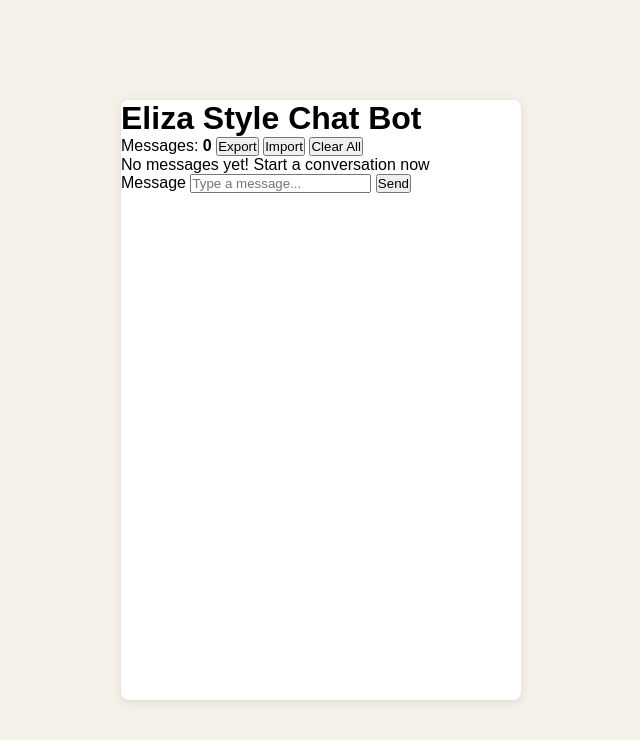
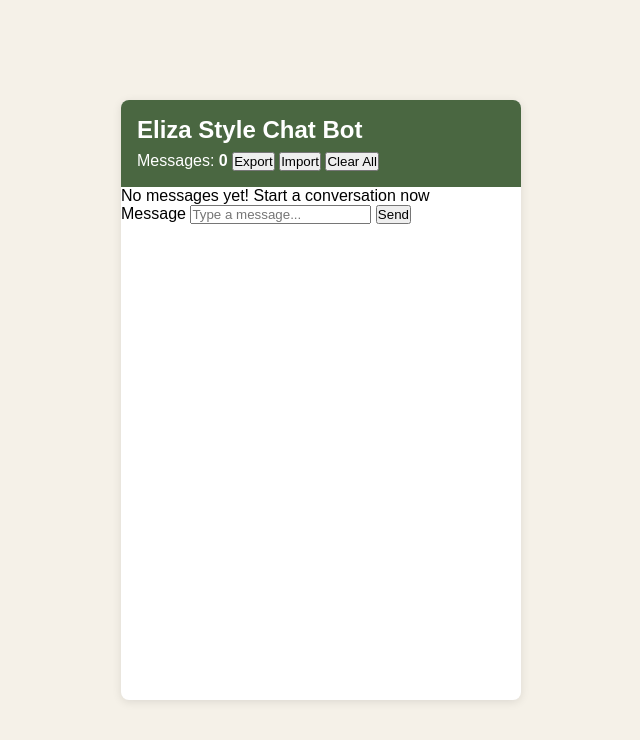
Before and after one commit to eden-elise/lab7-mvc-crud, a plain HTML site: page src/index.html in a window 1280 px wide. Shown: the whole page, without its empty margins (319-959 px from the left). Drawn offline with Linux system fonts and the light colour scheme.

Commit message:
feat: chat-header style implemented

```diff
--- a/src/styles.css
+++ b/src/styles.css
@@ -22,6 +22,12 @@
     --chat-height: 37.5rem;
     --chat-width: 90%;
     --chat-border-radius: .5rem;
+
+    /* header */
+    --header-bg: var(--color-forest);
+    --header-text: var(--color-white);
+
+
 
 }
 
@@ -54,3 +60,16 @@ body {
     display: flex;
     flex-direction: column;
 }
+
+/* header */
+.chat-header {
+    background: var(--header-bg);
+    padding: 1rem;
+    color: var(--header-text);
+}
+
+
+.chat-header h1 {
+    font-size: 1.5rem;
+    margin-bottom: 0.5rem;
+}
```
